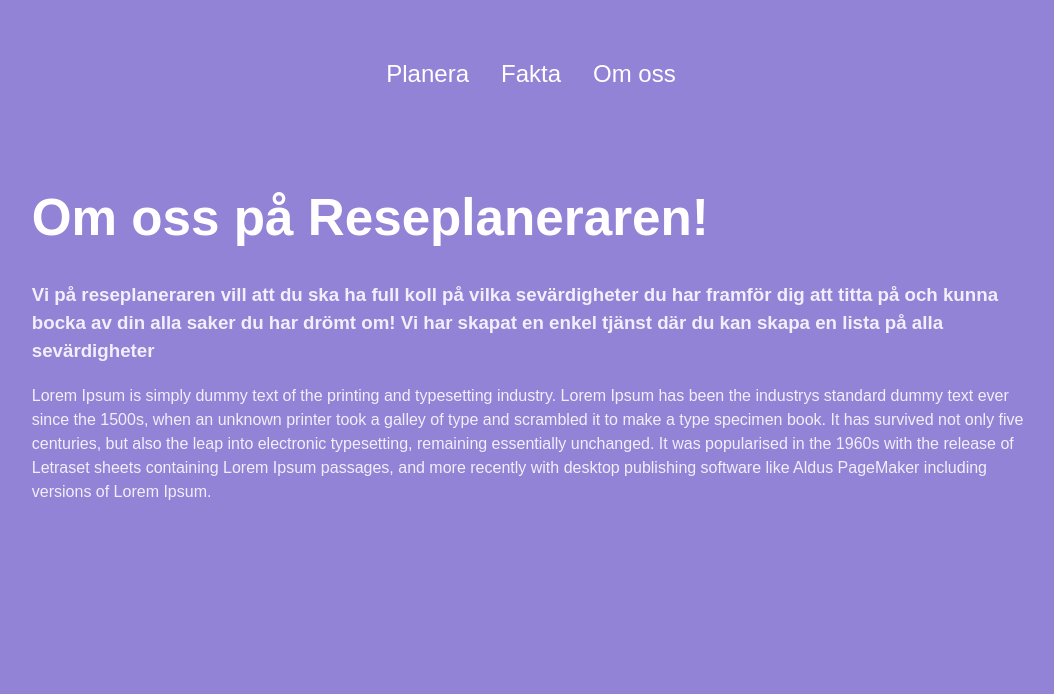
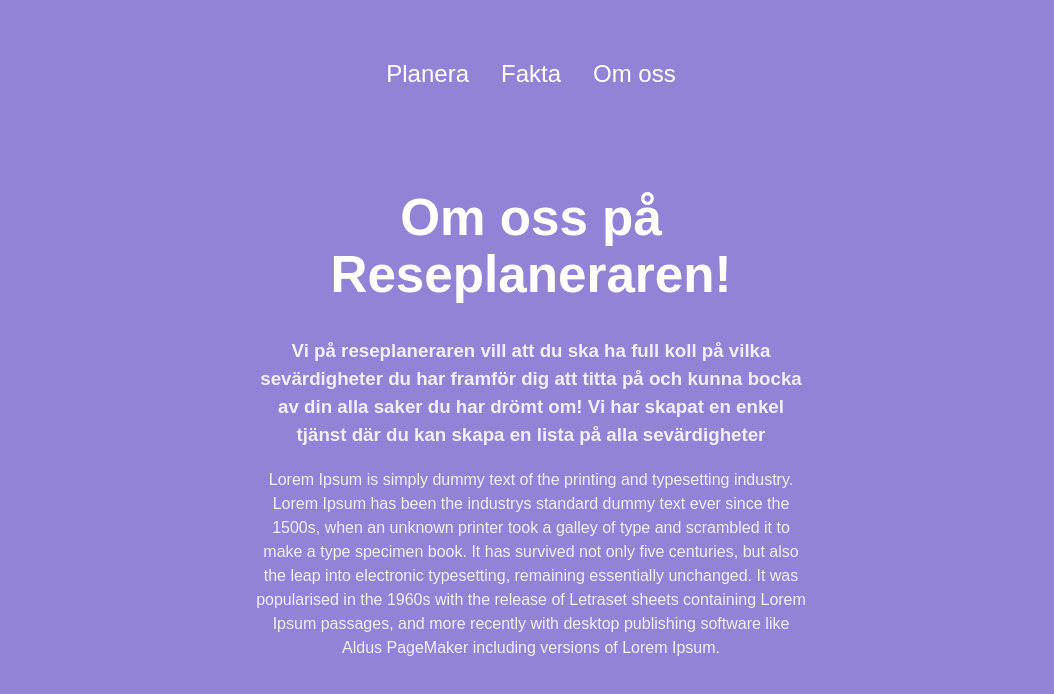
Before and after one commit to litephilip/travel-planner, a React (Vite) app: page /about-us in a window 1280 px wide. Shown: the top 694 px of the page, without its empty margins (109-1163 px from the left). Built offline with nearby package versions, Linux system fonts and the light colour scheme.

Commit message:
style: Aligned About-us page accordingly

```diff
--- a/src/pages/About.jsx
+++ b/src/pages/About.jsx
@@ -1,8 +1,11 @@
 import styled from "styled-components";
 
 const AboutWrapper = styled.div`
-  max-width: 80%;
-  text-align: left;
+  width: 550px;
+  max-width: 100%;
+  margin: 0 auto;
+  padding: 2.5rem 1.5rem;
+  text-align: center;
   margin: 0 auto;
   padding: 2.5rem 1.5rem;
 
@@ -13,7 +16,7 @@ const AboutWrapper = styled.div`
 `;
 
 const AboutTitle = styled.h1`;
-  text-align: left;
+  text-align: center;
 
   @media (max-width: 600px) {
     font-size: 2.5rem;
```
